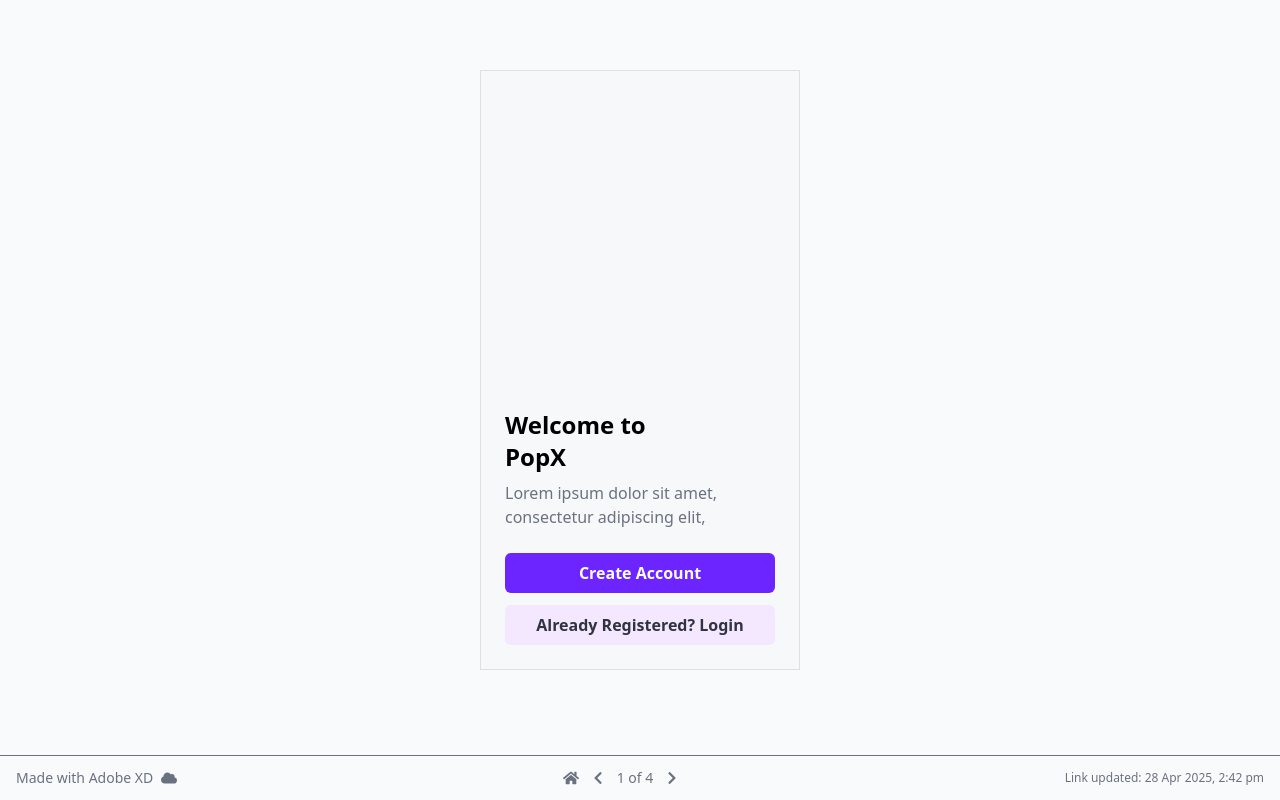
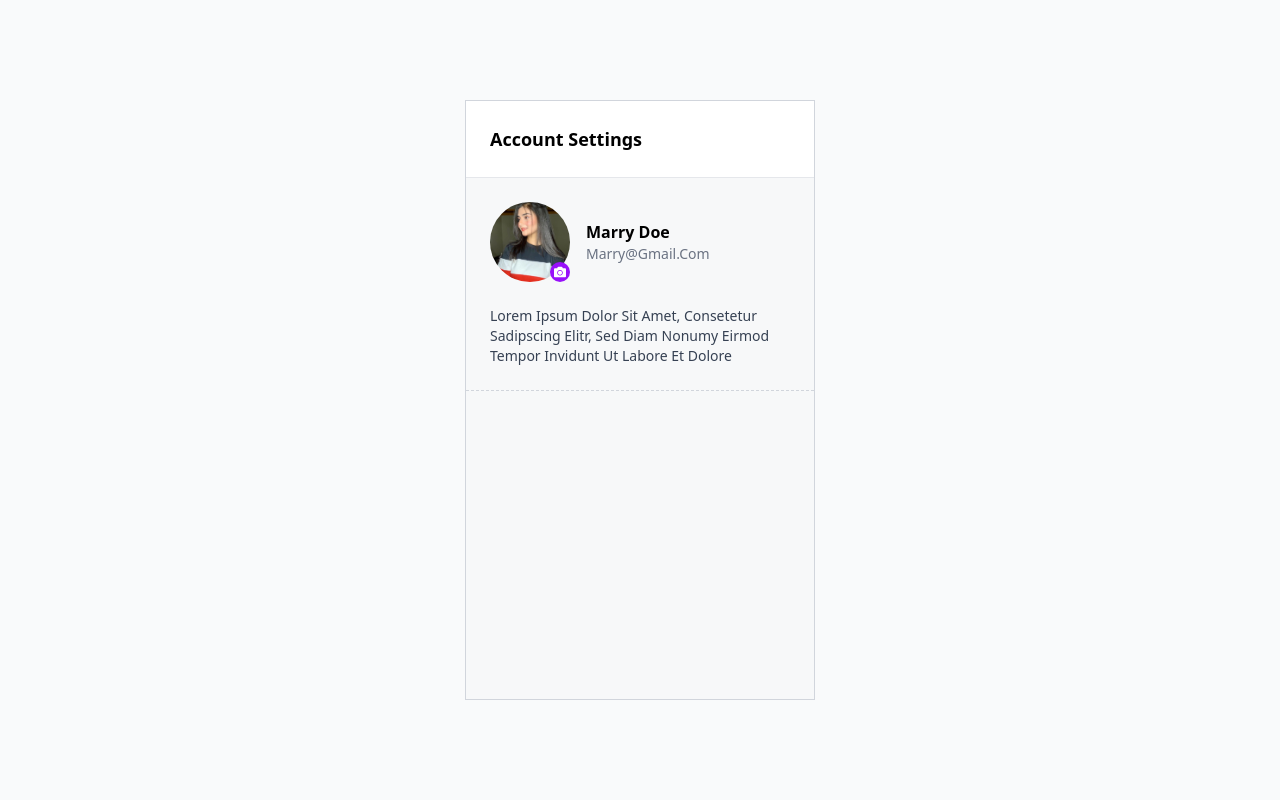
Before and after one commit to mr-aman-git/Educase-India, a React (Vite) app: page /profile in a window 1280 px wide. Before the commit this address led to /. Built offline with nearby package versions, Linux system fonts and the light colour scheme.

Commit message:
profile pic add

```diff
--- a/src/Components/ProfileView.jsx
+++ b/src/Components/ProfileView.jsx
@@ -1,6 +1,6 @@
 import React from "react";
-import Footer from "./Footer";
 import { FaCamera } from "react-icons/fa";
+import dp from "../assets/dp-girl.png"
 
 const ProfileView = () => {
   return (
@@ -16,7 +16,7 @@ const ProfileView = () => {
               <div className="flex items-center space-x-4">
                 <div className="relative">
                   <img
-                    src="https://photosnow.org/wp-content/uploads/2024/04/cute-girl-pic_11.jpg"
+                    src={dp}
                     alt="Profile"
                     className="w-20 h-20 rounded-full object-cover"
                   />
@@ -37,11 +37,9 @@ const ProfileView = () => {
               </div>
             </div>
 
-            <div className="border-t border-dashed border-gray-300 p-4"></div>
+            <div className="border-t border-dashed border-gray-300 p-4 mb-[330px]"></div>
           </div>
         </div>
-
-        <Footer />
       </div>
     </>
   );
```
Also changed, not shown: src/assets/dp-girl.png (added).
